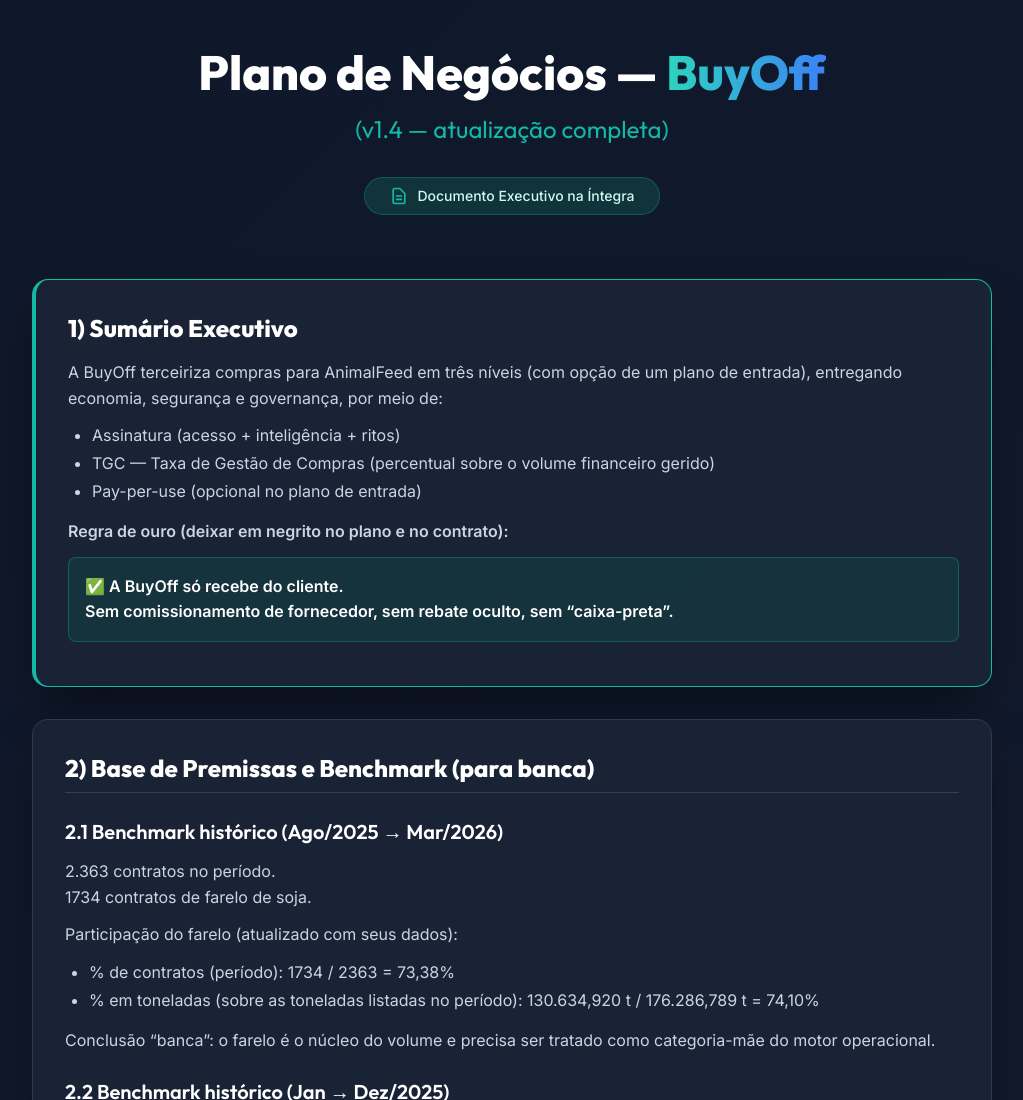
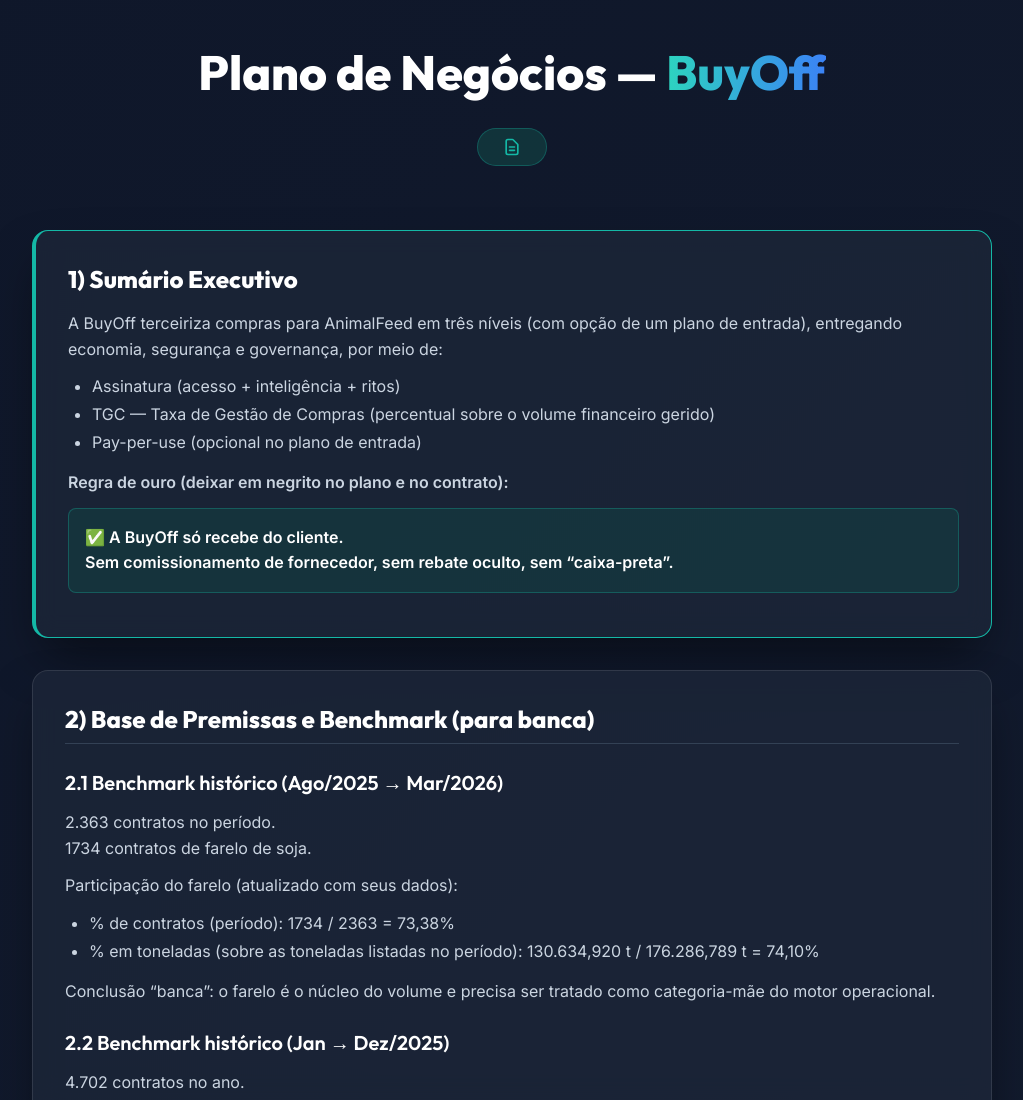
Before and after one commit to EcossistemaLive/buyoff-minerva-presentation, a plain HTML site: page index.html in a window 1280 px wide. Shown: the top 1100 px of the page, without its empty margins (128-1151 px from the left). Drawn offline with nearby package versions, Linux system fonts and the light colour scheme.

Commit message:
Update index.html

```diff
--- a/index.html
+++ b/index.html
@@ -77,11 +77,9 @@
         <header class="mb-16 text-center">
             <h1 class="font-heading text-4xl md:text-5xl font-extrabold text-white mb-4">
                 Plano de Negócios — <span class="gradient-text">BuyOff</span> <br/>
-                <span class="text-brand-500 text-2xl font-normal">(v1.4 — atualização completa)</span>
             </h1>
             <div class="inline-flex items-center space-x-2 bg-brand-900/50 border border-brand-500/30 rounded-full px-6 py-2 text-brand-100 text-sm font-medium mt-4">
                 <svg class="w-5 h-5 text-brand-500" fill="none" stroke="currentColor" viewBox="0 0 24 24"><path stroke-linecap="round" stroke-linejoin="round" stroke-width="2" d="M9 12h6m-6 4h6m2 5H7a2 2 0 01-2-2V5a2 2 0 012-2h5.586a1 1 0 01.707.293l5.414 5.414a1 1 0 01.293.707V19a2 2 0 01-2 2z"></path></svg>
-                <span>Documento Executivo na Íntegra</span>
             </div>
         </header>
 
```
